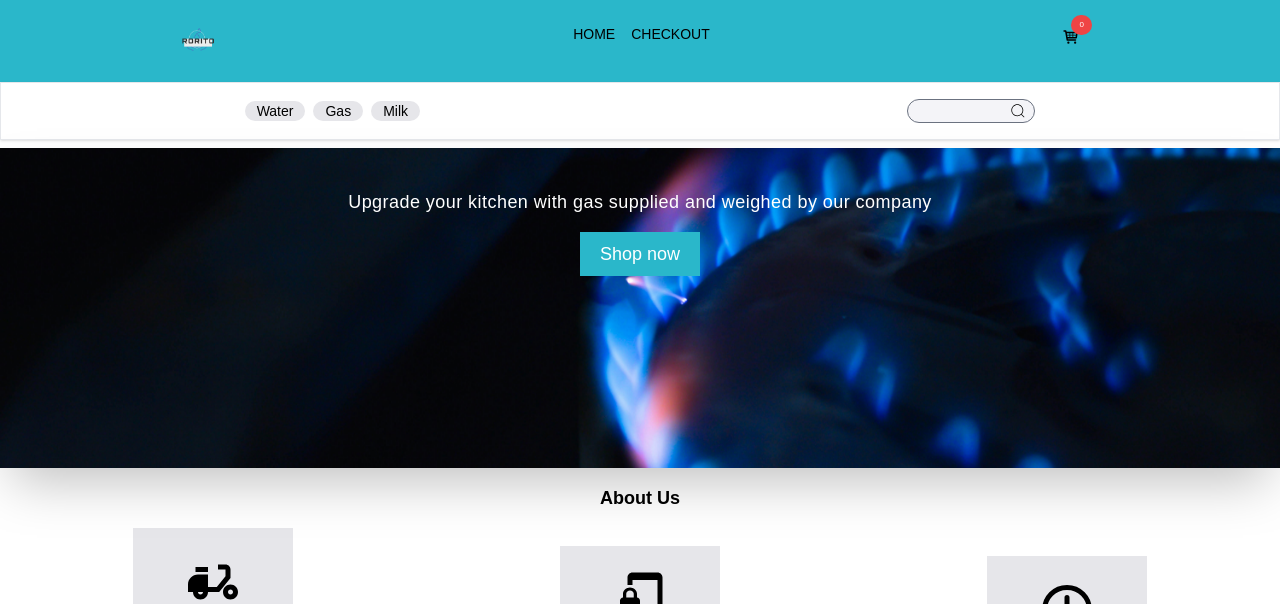
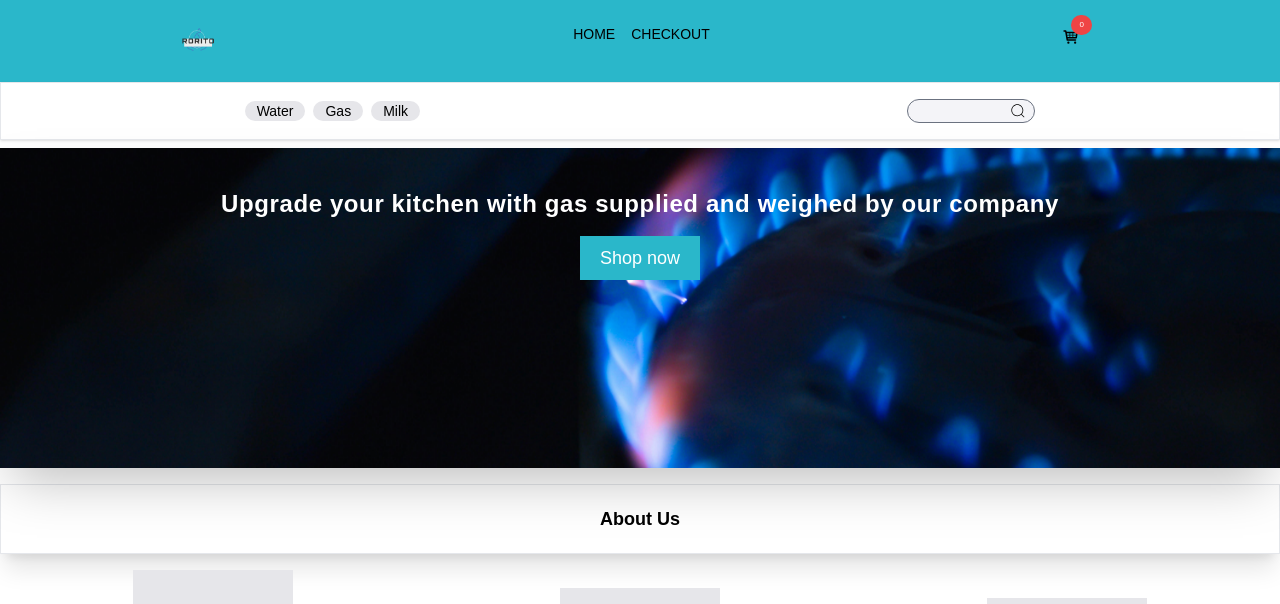
Before and after one commit to CodebyMaganga/rorito_frontend, a React (Vite) app: page / in a window 1280 px wide. Shown: the top 604 px of the page. Built offline with nearby package versions, Linux system fonts and the light colour scheme; no server answers.

Commit message:
Changed vite config

```diff
--- a/src/components/AboutCards.jsx
+++ b/src/components/AboutCards.jsx
@@ -6,7 +6,7 @@ import { TbClock12 } from "react-icons/tb";
 const AboutCards = () => {
   return (
     <>
-      <div className="mb-4 grid place-items-center mt-4">
+      <div className="mb-4 grid place-items-center mt-4 border py-5 shadow-xl">
         <h2 className="font-bold text-lg">About Us</h2>
       </div>
       <div className="mt-4 grid place-items-center sm:flex sm:flex-row sm:justify-around">
--- a/src/components/ProductCarousel.jsx
+++ b/src/components/ProductCarousel.jsx
@@ -40,7 +40,9 @@ function ProductCarousel() {
             style={{ backgroundColor: "rgba(0, 0, 0, 0.2)" }} // Set background opacity here
           />
           <div className="absolute top-5 py-5 w-full text-lg font-light text-white text-center p-2 ">
-            <p className="line-clamp-3 tracking-wide">{slideTexts[index]}</p>
+            <p className="line-clamp-3 tracking-wide md:text-2xl md:font-bold">
+              {slideTexts[index]}
+            </p>
             <button className="bg-[#2AB7CA] px-5 py-2 mt-4">Shop now </button>
           </div>
         </div>
--- a/vite.config.js
+++ b/vite.config.js
@@ -4,15 +4,15 @@ import path from "path";
 
 // https://vitejs.dev/config/
 export default defineConfig({
-  resolve: {
-    alias: {
-      // Add alias for @material-tailwind/react
-      "@material-tailwind/react": path.resolve(
-        __dirname,
-        "node_modules/material_tailwind"
-      ),
-    },
-  },
+  // resolve: {
+  //   alias: {
+  //     // Add alias for @material-tailwind/react
+  //     "@material-tailwind/react": path.resolve(
+  //       __dirname,
+  //       "node_modules/material_tailwind"
+  //     ),
+  //   },
+  // },
   server: {
     proxy: {
       "/api": {
@@ -22,10 +22,10 @@ export default defineConfig({
       },
     },
   },
-  build: {
-    rollupOptions: {
-      external: ["@material-tailwind/react"],
-    },
-  },
+  // build: {
+  //   rollupOptions: {
+  //     external: ["@material-tailwind/react"],
+  //   },
+  // },
   plugins: [react()],
 });
```
